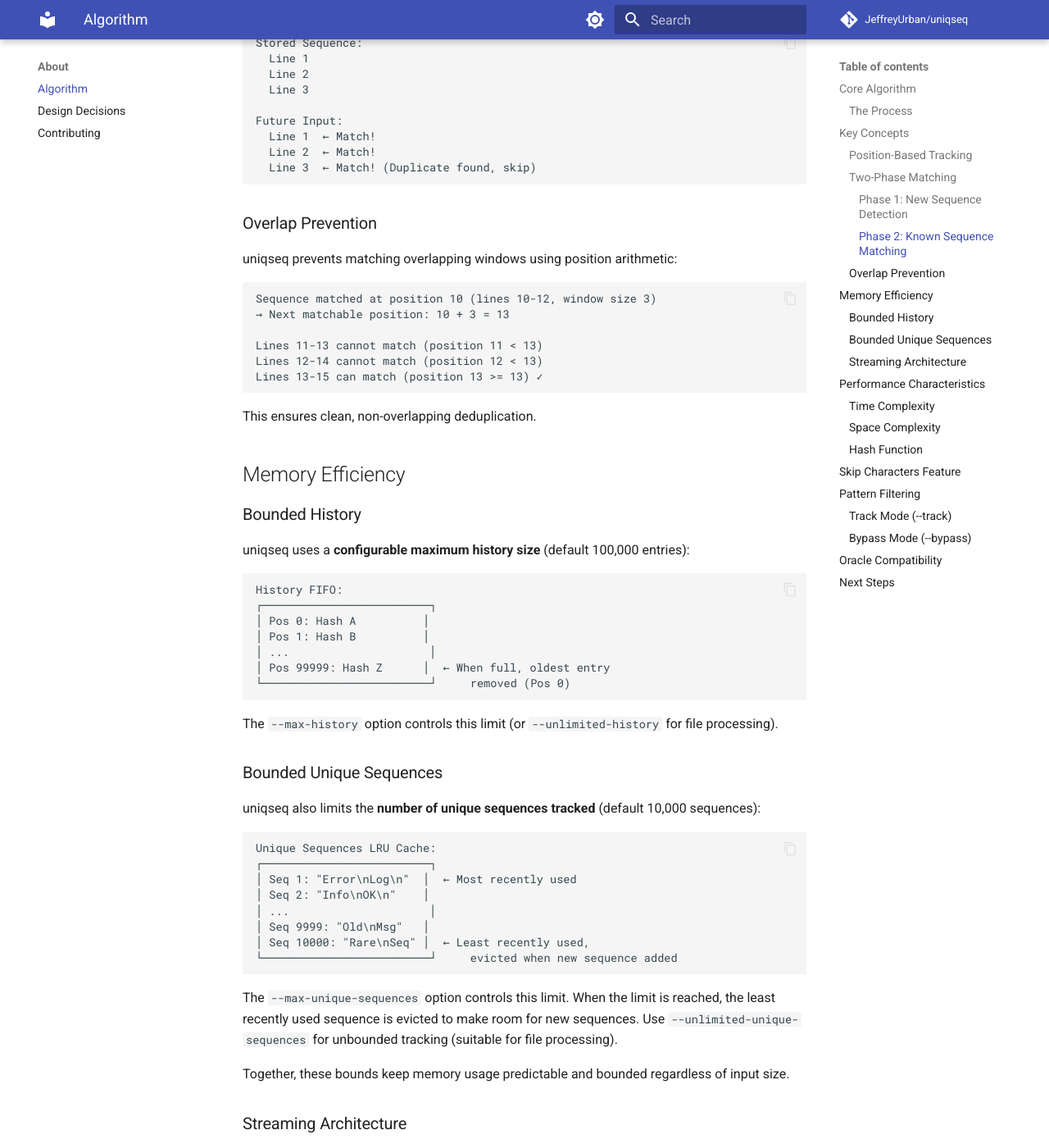
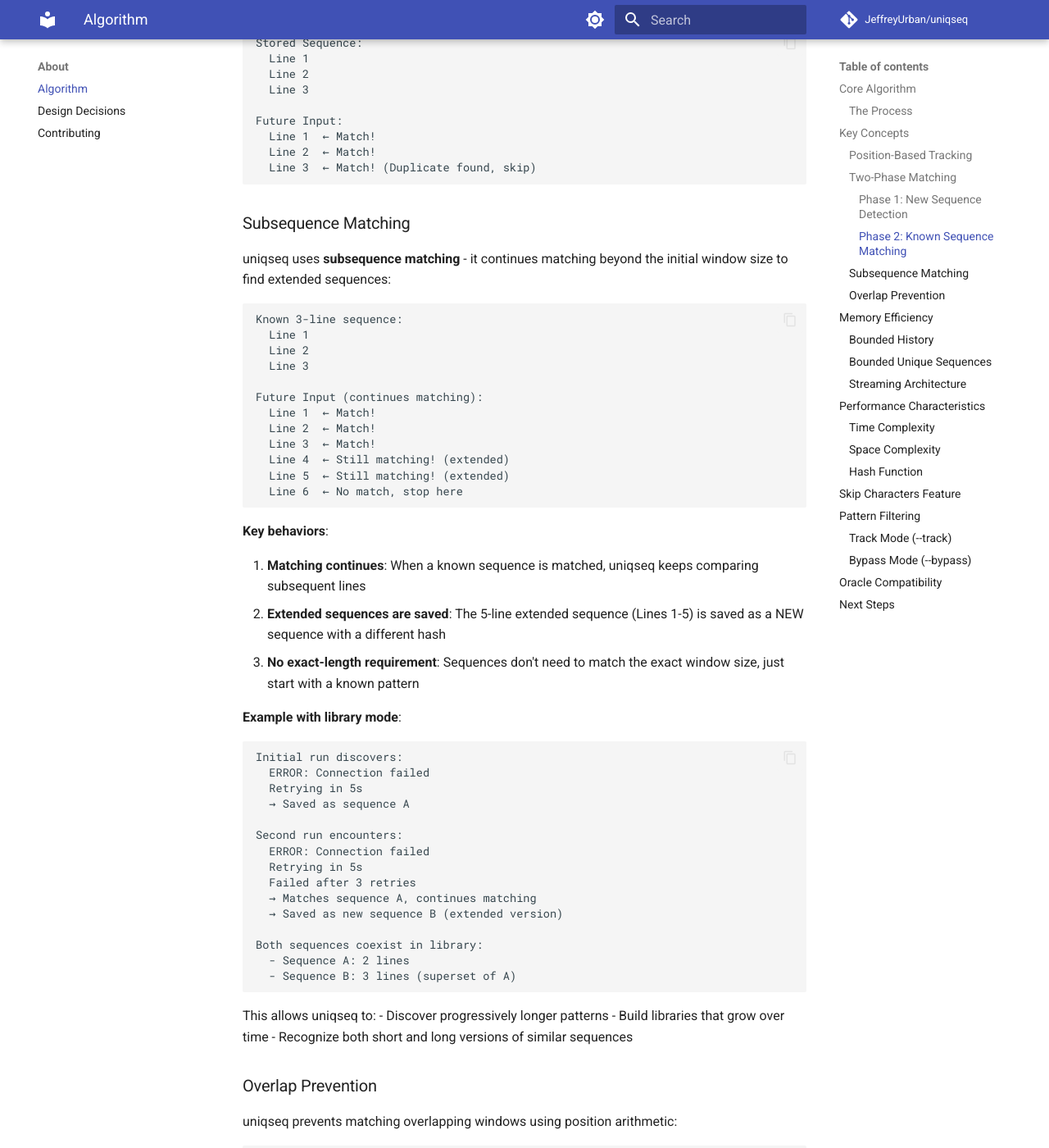
Before and after one commit to JeffreyUrban/uniqseq, an MkDocs documentation site: the page built from docs/about/algorithm.md, in a window 1280 px wide and 1400 px high, scrolled down 1477 px. Shown: the whole window at 82% size. Built offline with MkDocs 1.6.1 and Material for MkDocs 9.7.7, drawn with Linux system fonts in a browser that asks for light colours; comment, search, counter and statistics services are not loaded.

Commit message:
Revised docs to match updated design and fixes

````diff
--- a/docs/about/algorithm.md
+++ b/docs/about/algorithm.md
@@ -65,6 +65,56 @@
   Line 2  ← Match!
   Line 3  ← Match! (Duplicate found, skip)
 ```
+
+### Subsequence Matching
+
+uniqseq uses **subsequence matching** - it continues matching beyond the initial window size to find extended sequences:
+
+```
+Known 3-line sequence:
+  Line 1
+  Line 2
+  Line 3
+
+Future Input (continues matching):
+  Line 1  ← Match!
+  Line 2  ← Match!
+  Line 3  ← Match!
+  Line 4  ← Still matching! (extended)
+  Line 5  ← Still matching! (extended)
+  Line 6  ← No match, stop here
+```
+
+**Key behaviors**:
+
+1. **Matching continues**: When a known sequence is matched, uniqseq keeps comparing subsequent lines
+2. **Extended sequences are saved**: The 5-line extended sequence (Lines 1-5) is saved as a NEW sequence with a different hash
+3. **No exact-length requirement**: Sequences don't need to match the exact window size, just start with a known pattern
+
+**Example with library mode**:
+
+```
+Initial run discovers:
+  ERROR: Connection failed
+  Retrying in 5s
+  → Saved as sequence A
+
+Second run encounters:
+  ERROR: Connection failed
+  Retrying in 5s
+  Failed after 3 retries
+  → Matches sequence A, continues matching
+  → Saved as new sequence B (extended version)
+
+Both sequences coexist in library:
+  - Sequence A: 2 lines
+  - Sequence B: 3 lines (superset of A)
+```
+
+This allows uniqseq to:
+- Discover progressively longer patterns
+- Build libraries that grow over time
+- Recognize both short and long versions of similar sequences
 
 ### Overlap Prevention
 
````
Also changed, not shown: docs/about/design-decisions.md (+6 -5 lines), docs/reference/library.md (+29 -15 lines).
